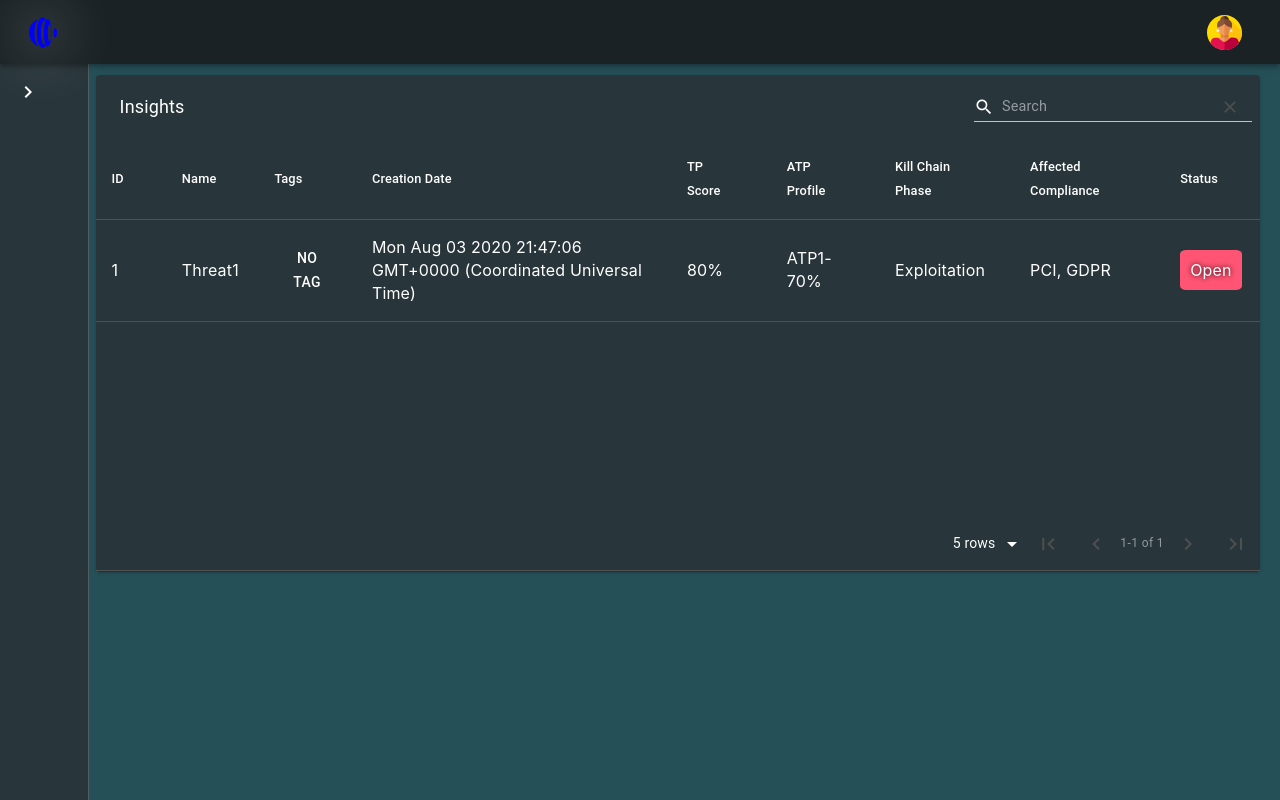
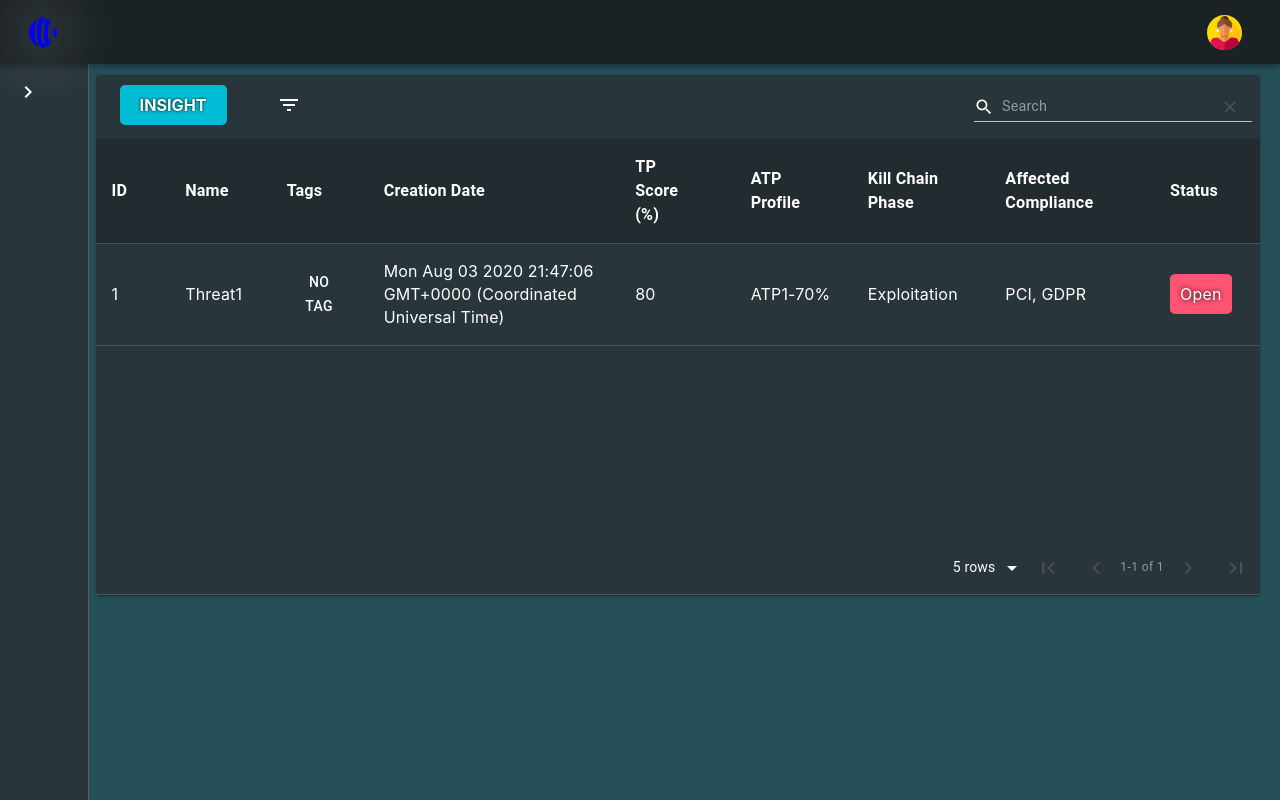
Before and after one commit to zeroanalyst/zeroanalys-frontend, a React (Create React App) app in the folder zeroanalyst-front/: page /dashboard in a window 1280 px wide. Built offline with nearby package versions, Linux system fonts and the light colour scheme.

Commit message:
amey/feature > simple filtering layout (not functioning)

```diff
--- a/zeroanalyst-front/src/data/placeholders/data_placeholder.jsx
+++ b/zeroanalyst-front/src/data/placeholders/data_placeholder.jsx
@@ -1,6 +1,7 @@
 import React from "react";
 import { Button } from "@material-ui/core";
 import theme from "../../assets/themes/ExtraDarkTheme";
+import FilterNumericBetween from "../../private/components/tableCustomRangeFIlter";
 
 const useStyles = {
   statusActive: {
@@ -35,16 +36,44 @@ class Data {
     this.styleObj = styles;
   }
 
+  minVal = null;
+  maxVal = null;
+  setParamsTPScoreLimits = (minVal, maxVal) => {
+    this.minVal = minVal;
+    this.maxVal = maxVal;
+  };
+
+  evalTPScoreTerm = (rowData) => {
+    return this.minVal < rowData && this.maxVal > rowData;
+  };
+
+  filterComponentNumericRange = () => (
+    <FilterNumericBetween eval={this.setParamsTPScoreLimits} />
+  );
   columns = [
-    { title: "ID", field: "id" },
-    { title: "Name", field: "name" },
-    { title: "Tags", field: "tags" },
-    { title: "Creation Date", field: "timestamp" },
-    { title: "TP Score", field: "tpScore" },
-    { title: "ATP Profile", field: "atpProfile" },
-    { title: "Kill Chain Phase", field: "killChain" },
-    { title: "Affected Compliance", field: "affectedCompliance" },
-    { title: "Status", field: "status" },
+    { title: "ID", field: "id", filtering: false },
+    { title: "Name", field: "name", filtering: false },
+    { title: "Tags", field: "tags", filtering: false },
+    { title: "Creation Date", field: "timestamp", filtering: false },
+    {
+      title: "TP Score (%)",
+      field: "tpScore",
+      filtering: this.setVisibility,
+      filterComponent: this.filterComponentNumericRange,
+      customFilterAndSearch: (term, rowData) => this.evalTPScoreTerm(rowData),
+    },
+    {
+      title: "ATP Profile ",
+      field: "atpProfile",
+      filtering: false,
+    },
+    { title: "Kill Chain Phase", field: "killChain", filtering: false },
+    {
+      title: "Affected Compliance",
+      field: "affectedCompliance",
+      filtering: false,
+    },
+    { title: "Status", field: "status", filtering: false },
   ];
   data = [
     {
@@ -52,7 +81,7 @@ class Data {
       name: "Threat1",
       tags: <Button>no tag</Button>,
       timestamp: Date(Date.now()).toString(),
-      tpScore: "80%",
+      tpScore: 80,
       atpProfile: "ATP1-70%",
       killChain: "Exploitation",
       affectedCompliance: "PCI, GDPR",
--- a/zeroanalyst-front/src/private/components/tableComponent.jsx
+++ b/zeroanalyst-front/src/private/components/tableComponent.jsx
@@ -1,15 +1,56 @@
 import React, { Component } from "react";
 import MaterialTable from "material-table";
+import theme from "../../assets/themes/ExtraDarkTheme";
+import Data from "../../data/placeholders/data_placeholder";
+import { Button } from "@material-ui/core";
+import { withStyles } from "@material-ui/core";
+import FilterListIcon from "@material-ui/icons/FilterList";
 
-import Data from "../../data/placeholders/data_placeholder";
+const styles = (theme) => ({
+  tableTitle: {
+    backgroundColor: theme.palette.primary.main,
+    padding: 10,
+    paddingLeft: 20,
+    paddingRight: 20,
+    borderRadius: 5,
+    fontSize: "1.01em",
+    fontWeight: "bolder",
+    textShadow: "0px 0px 3px black",
+    marginRight: 30,
+    display: "inline-block",
+  },
+  filterButton: {
+    display: "inline-block",
+    paddingTop: 10,
+  },
+});
 
 class InsightTableView extends Component {
   dataObj = null;
+  filterEnable = false;
 
   constructor() {
     super();
     this.dataObj = new Data();
   }
+
+  TitleElement = () => {
+    return (
+      <div>
+        <div className={this.props.classes.tableTitle}>INSIGHT</div>
+        <Button
+          className={this.props.classes.filterButton}
+          style={this.filterEnable ? { backgroundColor: "gray" } : {}}
+          onClick={() => {
+            this.filterEnable = !this.filterEnable;
+            this.forceUpdate();
+          }}
+        >
+          <FilterListIcon />
+        </Button>
+      </div>
+    );
+  };
 
   render() {
     return (
@@ -17,11 +58,20 @@ class InsightTableView extends Component {
         <MaterialTable
           data={this.dataObj.data}
           columns={this.dataObj.columns}
-          title="Insights"
+          options={{
+            filtering: this.filterEnable,
+            headerStyle: {
+              fontSize: "1.01em",
+              fontWeight: "bolder",
+              backgroundColor: theme.palette.background.default,
+              textAlign: "left",
+            },
+          }}
+          title={this.TitleElement()}
         />
       </div>
     );
   }
 }
 
-export default InsightTableView;
+export default withStyles(styles)(InsightTableView);
--- /dev/null
+++ b/zeroanalyst-front/src/private/components/tableCustomRangeFIlter.jsx
@@ -0,0 +1,61 @@
+import React from "react";
+import TextField from "@material-ui/core/TextField";
+import { withStyles, Button } from "@material-ui/core";
+import { Component } from "react";
+
+const styles = (theme) => ({
+  fieldContainer: {
+    // padding: 5,
+  },
+  minField: {
+    marginBottom: 5,
+  },
+  maxField: {
+    // width: "3vw",
+    // marginLeft: 5,
+  },
+});
+
+class FilterNumericBetween extends Component {
+  state = {
+    minVal: null,
+    maxVal: null,
+  };
+
+  handleMinVal = (event) => {
+    var minVal = event.target.value;
+    this.setState({ minVal: minVal });
+    this.props.eval(this.state.minVal, this.state.maxVal);
+  };
+
+  handleMaxVal = (event) => {
+    var maxVal = event.target.value;
+    this.setState({ maxVal: maxVal });
+    this.props.eval(this.state.minVal, this.state.maxVal);
+  };
+
+  render() {
+    return (
+      <div className={this.props.classes.fieldContainer}>
+        <TextField
+          className={this.props.classes.minField}
+          label="Min"
+          variant="outlined"
+          type="tel"
+          value={this.state.minVal}
+          onChange={this.handleMinVal}
+        />
+        <TextField
+          className={this.props.classes.maxField}
+          label="Max"
+          variant="outlined"
+          type="tel"
+          value={this.state.maxVal}
+          onChange={this.handleMaxVal}
+        />
+      </div>
+    );
+  }
+}
+
+export default withStyles(styles)(FilterNumericBetween);
--- a/zeroanalyst-front/src/public/Login/Login.jsx
+++ b/zeroanalyst-front/src/public/Login/Login.jsx
@@ -19,7 +19,7 @@ class Login extends Component {
       <div className={this.props.classes.background}>
         <LoginHeader logo={this.props.logo} />
         <LoginBody />
-        <LoginFooter />
+        {/* <LoginFooter /> */}
       </div>
     );
   }
```
